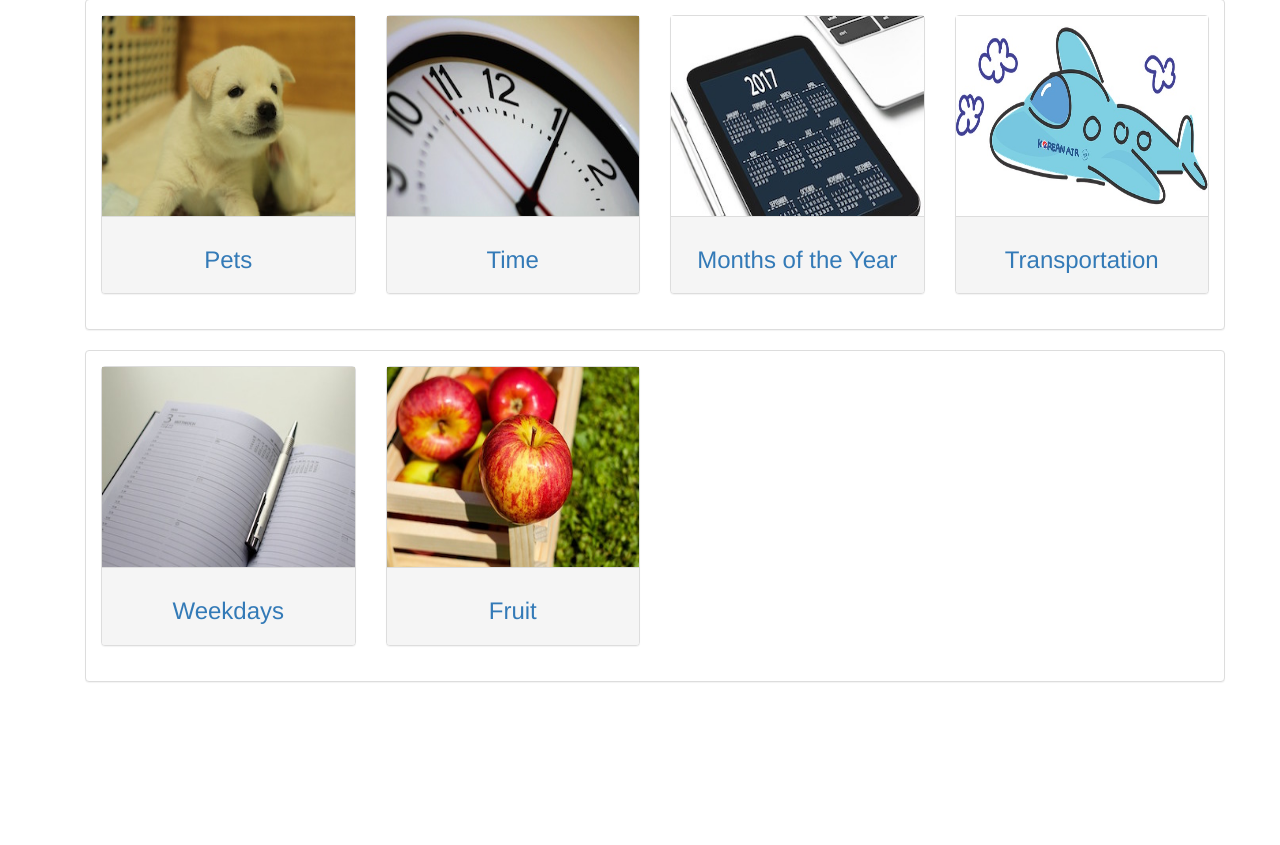
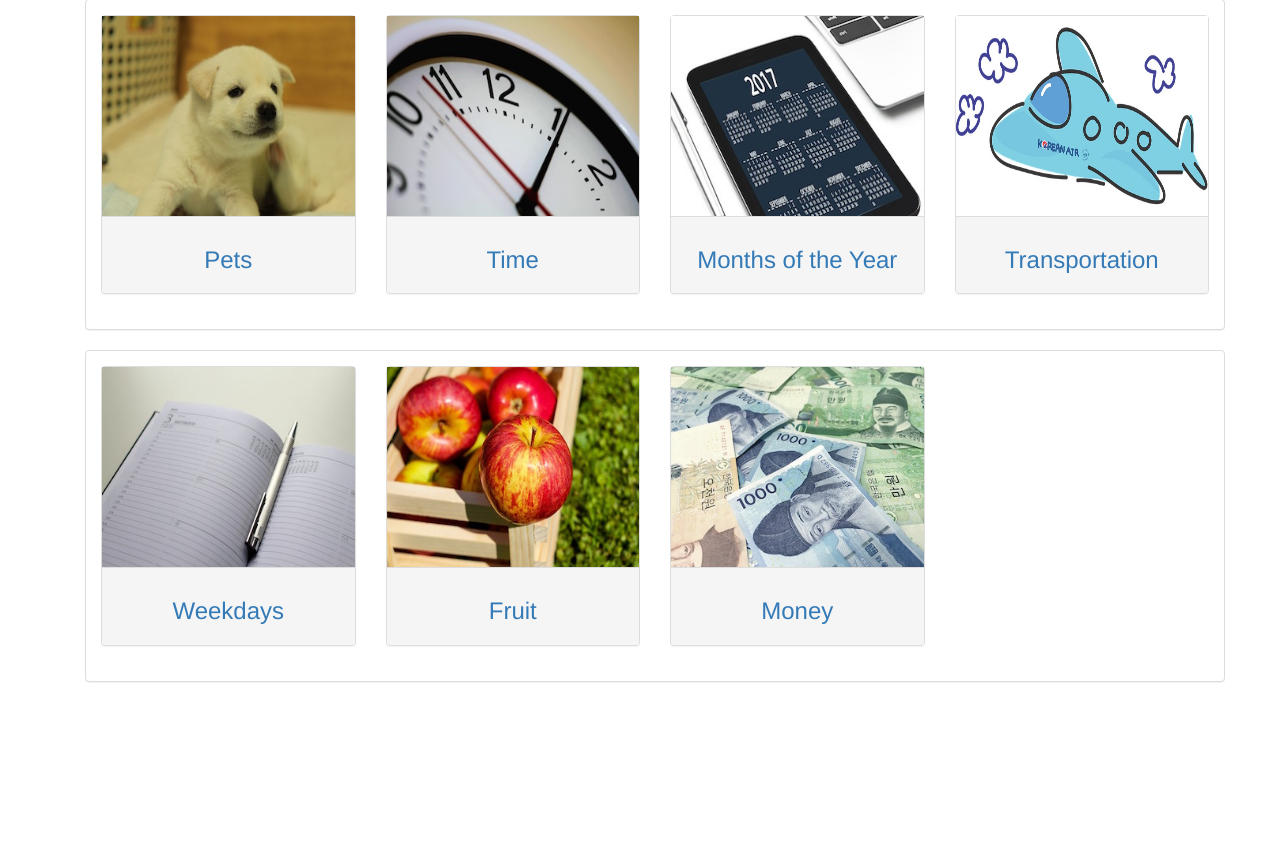
Before and after one commit to jieunyoo/hangulapp, a Flask app: page /learn in a window 1280 px wide. Shown: the part 780-1625 px from the top of the page. Run offline with Flask 2, Linux system fonts and the light colour scheme; some libraries are stand-ins or nearby versions.

Commit message:
add option to learn page for money

```diff
--- a/app/templates/learn.html
+++ b/app/templates/learn.html
@@ -110,6 +110,12 @@
           </div>
         </div>
 
+        <div class="col-md-3">
+          <div class="panel panel-default my_panel">
+            <div class="panel-body"><img class="img-responsive" src="{{url_for('static', filename='money.jpg')}}"/></div>
+            <div class="panel-footer"><h3><a href="{{url_for('main.money')}}"> Money </a></h3></div>
+          </div>
+        </div>
 
 
 
```
